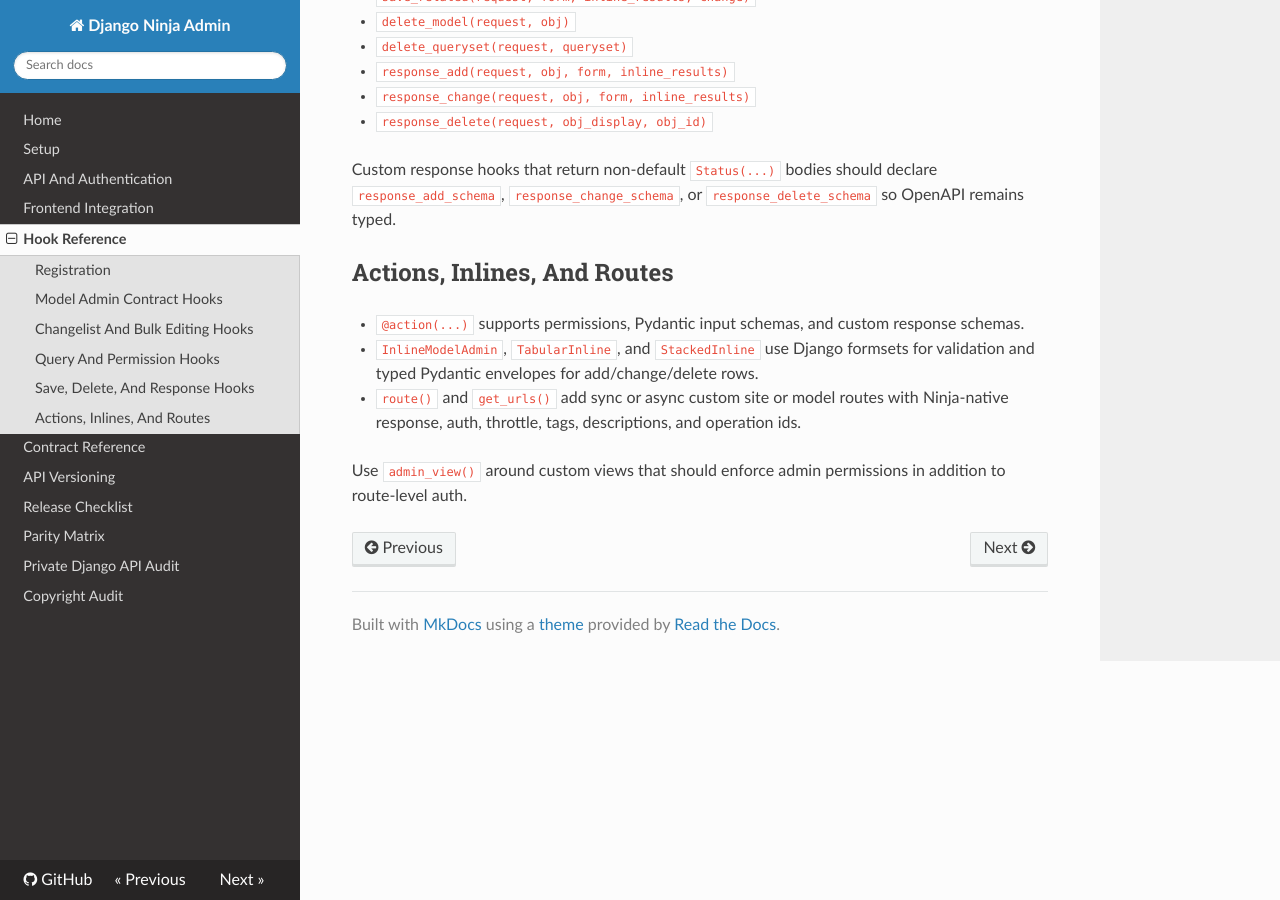
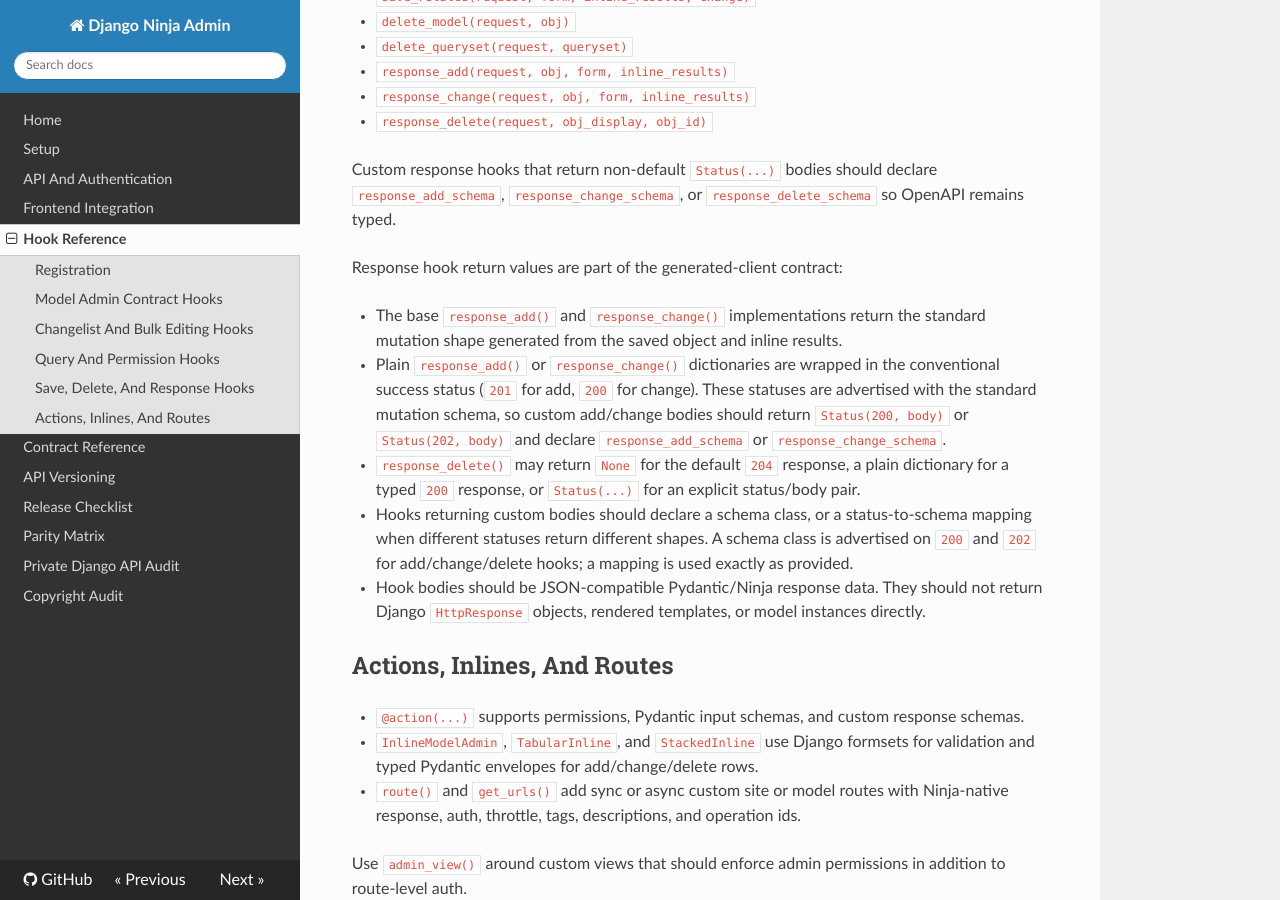
Before and after one commit to martijnberger/django-ninja-admin, an MkDocs documentation site: the page built from docs/hook-reference.md, in a window 1280 px wide and 900 px high, scrolled down 1741 px. Built offline with MkDocs 1.6.1, drawn with Linux system fonts in a browser that asks for light colours; nearby versions of some CDN libraries.

Commit message:
Document response hook contracts

```diff
--- a/docs/hook-reference.md
+++ b/docs/hook-reference.md
@@ -75,6 +75,26 @@ Custom response hooks that return non-default `Status(...)` bodies should
 declare `response_add_schema`, `response_change_schema`, or
 `response_delete_schema` so OpenAPI remains typed.
 
+Response hook return values are part of the generated-client contract:
+
+- The base `response_add()` and `response_change()` implementations return the
+  standard mutation shape generated from the saved object and inline results.
+- Plain `response_add()` or `response_change()` dictionaries are wrapped in
+  the conventional success status (`201` for add, `200` for change). These
+  statuses are advertised with the standard mutation schema, so custom
+  add/change bodies should return `Status(200, body)` or `Status(202, body)`
+  and declare `response_add_schema` or `response_change_schema`.
+- `response_delete()` may return `None` for the default `204` response, a plain
+  dictionary for a typed `200` response, or `Status(...)` for an explicit
+  status/body pair.
+- Hooks returning custom bodies should declare a schema class, or a
+  status-to-schema mapping when different statuses return different shapes.
+  A schema class is advertised on `200` and `202` for add/change/delete hooks;
+  a mapping is used exactly as provided.
+- Hook bodies should be JSON-compatible Pydantic/Ninja response data. They
+  should not return Django `HttpResponse` objects, rendered templates, or
+  model instances directly.
+
 ## Actions, Inlines, And Routes
 
 - `@action(...)` supports permissions, Pydantic input schemas, and custom
```
Also changed, not shown: CHANGELOG.md (+3 -0 lines), docs/contract-reference.md (+2 -0 lines), docs/parity-matrix.md (+1 -1 lines).
